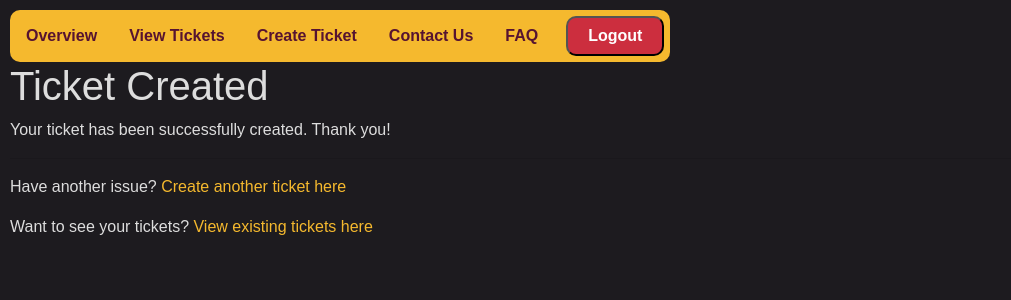
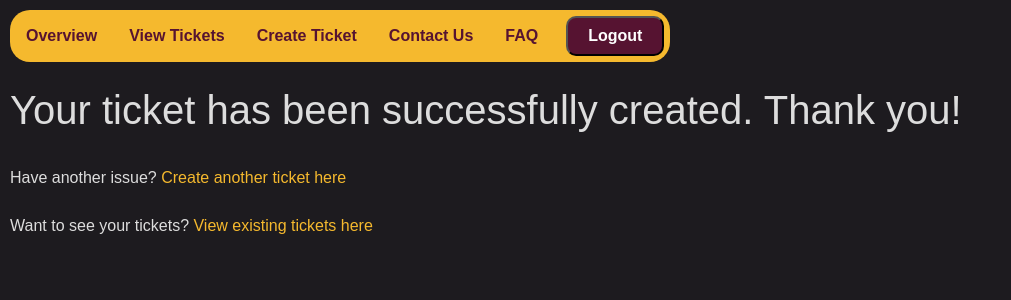
Before and after one commit to songsbyarchit/flaskapp, a Flask app: page /dashboard/ticket_created in a window 1280 px wide. Shown: the top 300 px of the page, without its empty margins (0-1011 px from the left). Run offline with Flask 3, Linux system fonts and the light colour scheme; some libraries are stand-ins or nearby versions.

Commit message:
Cleaned up some more formatting and spacing for less used pages. Also improved the view functions to capitalise/title case fields as they best appear for improved readability. Finally split dateCreated in the view tickets into date created and time created - not making more variables, just taking certain parts of the string and formatting nicely for each one.

```diff
--- a/static/styles.css
+++ b/static/styles.css
@@ -10,15 +10,15 @@ body {
     background-repeat: no-repeat;
 }
 
-nav {
+.menu {
     background-color: #f5b92e;
     color: #561331;
     overflow: hidden;
-    border-radius: 10px;
-    max-width: 660px;
+    border-radius: 20px;
+    max-width: 440px;
 }
 
-nav a {
+.menu a {
     float: left;
     color: #561331;
     display: block;
@@ -28,7 +28,31 @@ nav a {
     text-decoration: none;
 }
 
-nav a:hover {
+.menu a:hover {
+    color: #f5b92e;
+    background-color: #851234;
+    text-decoration: none;
+}
+
+.menu2 {
+    background-color: #f5b92e;
+    color: #561331;
+    overflow: hidden;
+    border-radius: 20px;
+    max-width: 660px;
+}
+
+.menu2 a {
+    float: left;
+    color: #561331;
+    display: block;
+    font-weight: bold;
+    text-align: center;
+    padding: 14px 16px;
+    text-decoration: none;
+}
+
+.menu2 a:hover {
     color: #f5b92e;
     background-color: #851234;
     text-decoration: none;
@@ -51,7 +75,7 @@ a {
 .logout-button {
     color: white;
     font-weight: bold;
-    background-color: #cc2e3e;
+    background-color: #561331;
     margin-top: 6px;
     margin-left: 12px;
     padding-top: 6px;
@@ -63,7 +87,7 @@ a {
 }
 
 .logout-button:hover {
-    background-color: #561331;
+    background-color: #cc2e3e;
     color: #f5b92e;
     text-decoration: none;
 }
--- a/templates/contact.html
+++ b/templates/contact.html
@@ -42,6 +42,7 @@
     <p>Please find our contact information below:</p>
     <p>Email: example@example.com</p>
     <p>Phone: +1234567890</p>
+    <p>Please be patient with your enquiry. During busy periods, our team may take upto 36 hours to respond.</p>
 
     <!-- Optional: Add Bootstrap JS and jQuery for menu functionality -->
     <script src="https://code.jquery.com/jquery-3.3.1.slim.min.js"></script>
--- a/templates/dashboard/overview.html
+++ b/templates/dashboard/overview.html
@@ -15,7 +15,9 @@
 
     <br>
     <h1>Overview</h1>
+    <br>
     <p>Hey {{ current_user.username }}, here is an overview of your tickets:</p>
+    <p></p>
 
     <!-- Optional: Add Bootstrap JS and jQuery for menu functionality -->
     <script src="https://code.jquery.com/jquery-3.3.1.slim.min.js"></script>
--- a/templates/dashboard/ticket_created.html
+++ b/templates/dashboard/ticket_created.html
@@ -24,16 +24,12 @@
 
 <body>
     {% include 'menu2.html' %}
-    <h1>Ticket Created</h1>
-    <p>Your ticket has been successfully created. Thank you!</p>
-    <hr>
-    <!-- Links to create another ticket or view existing tickets -->
-    <p>
-        Have another issue? <a href="{{ url_for('create_ticket') }}" role="button">Create another ticket here</a>
-    </p>
-
-    <p>
-        Want to see your tickets? <a href="{{ url_for('view_tickets') }}" role="button">View existing tickets here</a>
+    <br>
+    <h1>Your ticket has been successfully created. Thank you!</h1>
+    <br>
+    Have another issue? <a href="{{ url_for('create_ticket') }}" role="button">Create another ticket here</a>
+    <br><br>
+    Want to see your tickets? <a href="{{ url_for('view_tickets') }}" role="button">View existing tickets here</a>
     </p>
 
     <!-- Optional: Add Bootstrap JS and jQuery for menu functionality -->
--- a/templates/register.html
+++ b/templates/register.html
@@ -20,9 +20,9 @@
 
 <body>
     {% include 'menu.html' %}
-
+    <br>
     <h1>Register</h1>
-
+    <br>
     <form method="POST" action="{{ url_for('register') }}">
         <label for="username">Username:</label>
         <input type="text" id="username" name="username" required><br><br>
--- a/templates/registration_confirmation.html
+++ b/templates/registration_confirmation.html
@@ -16,9 +16,10 @@
 
 <body>
     {% include 'menu.html' %}
-
+    <br>
     <h1>Registration Successful</h1>
-    <p>Thank you for registering, {{ username }}!</p>
+    <br>
+    <p>Thank you for registering, {{ current_user.username }}!</p>
 </body>
 
 </html>
```
Also changed, not shown: templates/dashboard/view_tickets.html (+9 -6 lines), instance/site.db.
